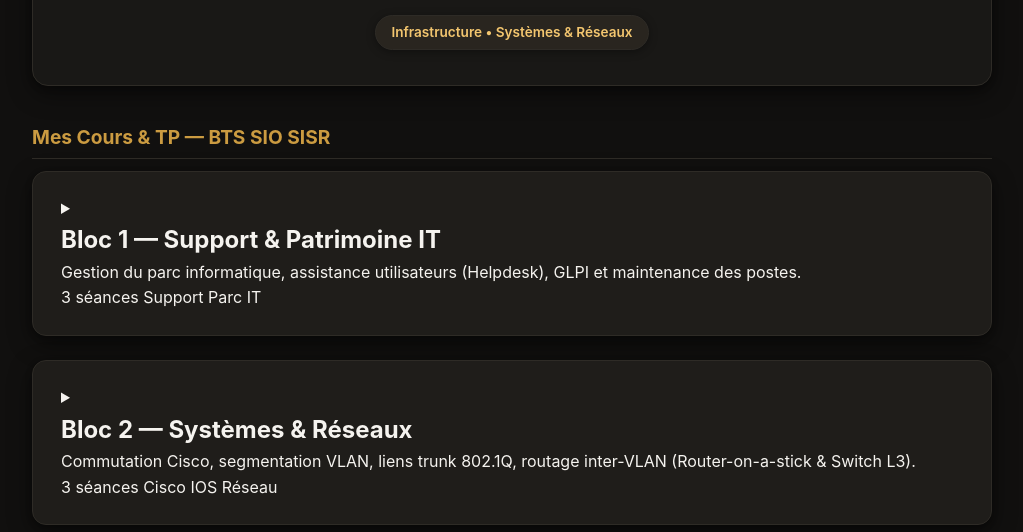
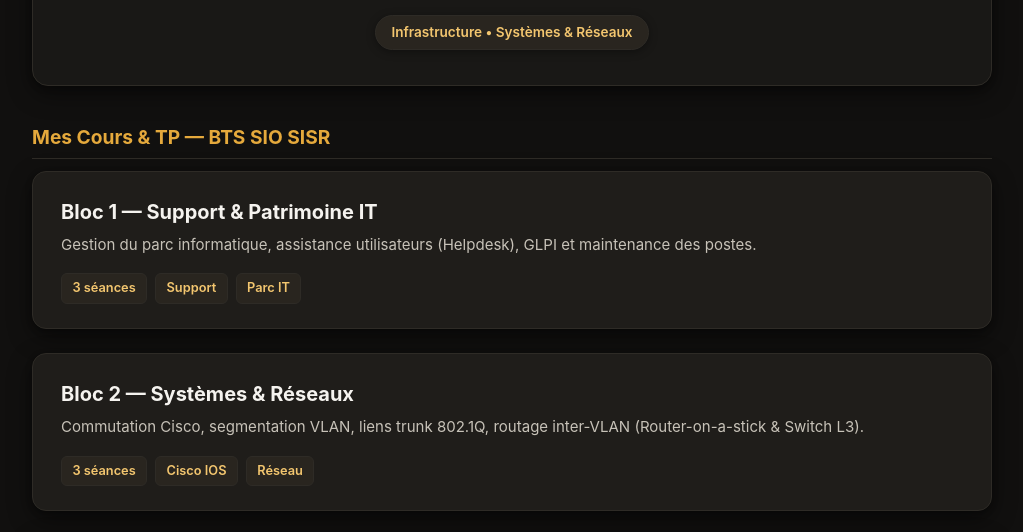
Before and after one commit to GsValentin/GsValentin.github.io, a plain HTML site: page index.html in a window 1280 px wide. Shown: the part 218-750 px from the top of the page, without its empty margins (128-1151 px from the left). Drawn offline with Linux system fonts and the light colour scheme.

Commit message:
update style.css

```diff
--- a/style.css
+++ b/style.css
@@ -11,8 +11,8 @@
     --text-primary: #f5f3ef;
     --text-secondary: #c7c2b8;
     --text-muted: #8c857b;
-    --accent-primary: #e8b149dd;
-    --accent-hover: #c1820bd2;
+    --accent-primary: #e5a93c;
+    --accent-hover: #f2bc57;
     --accent-text-on-btn: #141210;
     --border-color: #2e2b26;
     --tag-bg: #29251f;
@@ -305,12 +305,12 @@ header p {
 }
 
 /* =========================================================
-   CARTES ACCORDÉONS & ESPACEMENT DES MATIÈRES (INDEX.HTML)
+   CARTES MATIÈRES & PROJETS (FIXES, SANS ACCORDÉON)
    ========================================================= */
 .section-titre {
     font-size: 1.3rem;
     color: var(--accent-primary);
-    margin-top: 2.5rem;
+    margin-top: 2.75rem;
     margin-bottom: 1.25rem;
     padding-bottom: 0.5rem;
     border-bottom: 1px solid var(--border-color);
@@ -320,26 +320,104 @@ header p {
     margin-top: 0;
 }
 
-.grille-blocs {
+.grille-blocs,
+.grille-projets {
     display: flex;
     flex-direction: column;
     gap: 1.5rem;
     margin-bottom: 2.5rem;
 }
 
-details.card {
+.card {
     background: var(--bg-card);
     border: 1px solid var(--border-color);
     border-radius: 14px;
     padding: 1.5rem 1.75rem;
-    margin-bottom: 1.5rem; /* Force l'espace même sans .grille-blocs */
+    margin-bottom: 1.5rem;
     box-shadow: var(--shadow-md);
     transition: border-color 0.2s ease, box-shadow 0.2s ease, transform 0.2s ease;
 }
 
-/* Évite de doubler l'espace si .grille-blocs est déjà actif */
-.grille-blocs details.card {
+.grille-blocs .card,
+.grille-projets .card {
     margin-bottom: 0;
+}
+
+.card:hover {
+    box-shadow: var(--shadow-hover);
+    border-color: var(--accent-primary);
+}
+
+/* Neutralise le comportement cliquable si la balise <details>/<summary> est encore présente */
+.card summary {
+    list-style: none;
+    pointer-events: none;
+    cursor: default;
+    display: flex;
+    justify-content: space-between;
+    align-items: center;
+    flex-wrap: wrap;
+    gap: 1rem;
+}
+
+.card summary::-webkit-details-marker {
+    display: none;
+}
+
+.card h2 {
+    font-size: 1.25rem;
+    color: var(--text-primary);
+    margin-bottom: 0.35rem;
+}
+
+.card p {
+    font-size: 0.94rem;
+    color: var(--text-secondary);
+    margin-bottom: 0.85rem;
+}
+
+.card summary p {
+    margin-bottom: 0;
+}
+
+.tags {
+    display: flex;
+    gap: 0.5rem;
+    flex-wrap: wrap;
+    margin-bottom: 0.75rem;
+}
+
+.card summary .tags {
+    margin-bottom: 0;
+}
+
+.tag {
+    background: var(--tag-bg);
+    color: var(--tag-text);
+    border: 1px solid var(--border-color);
+    padding: 0.25rem 0.65rem;
+    border-radius: 6px;
+    font-size: 0.8rem;
+    font-weight: 600;
+}
+
+.card-liste-cours {
+    margin-top: 1.15rem;
+    padding-top: 1.15rem;
+    border-top: 1px solid var(--border-color);
+    display: grid;
+    grid-template-columns: repeat(auto-fill, minmax(260px, 1fr));
+    gap: 0.8rem;
+}
+
+.card-liste-cours .btn {
+    text-align: left;
+}
+
+.cours-vide {
+    color: var(--text-muted);
+    font-style: italic;
+    font-size: 0.9rem;
 }
 
 /* =========================================================
```
